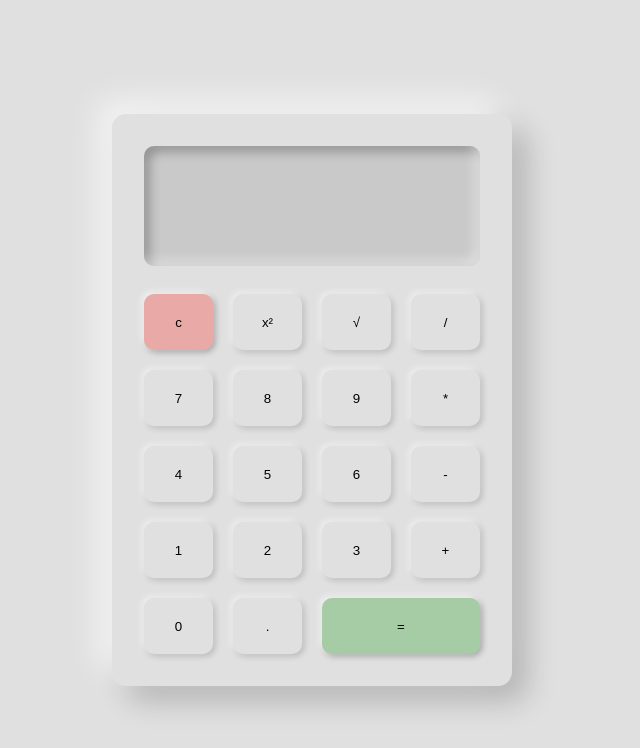
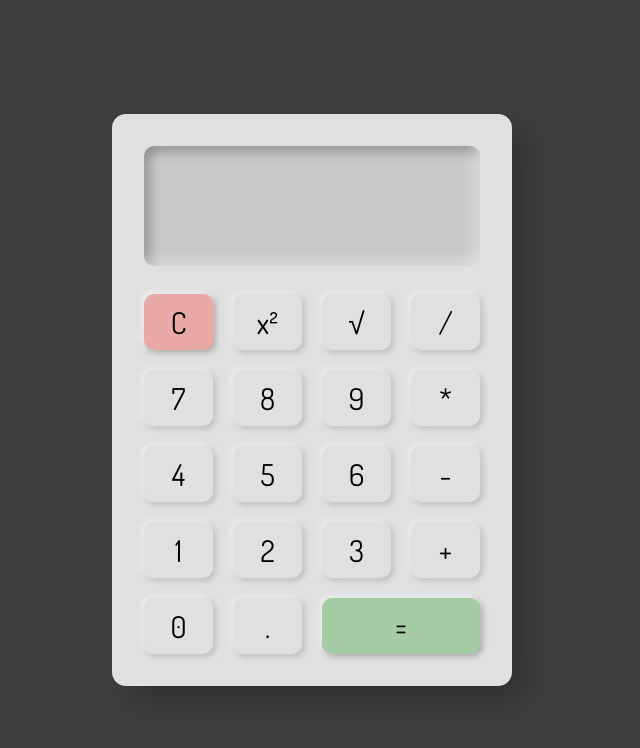
Before and after one commit to Odi000/Calculator, a plain HTML site: page index.html in a window 1280 px wide. Shown: the whole page, without its empty margins (328-968 px from the left). Drawn offline with Linux system fonts and the light colour scheme.

Commit message:
Stylistic Changes done

```diff
--- a/index.html
+++ b/index.html
@@ -13,7 +13,7 @@
     <div class="calculator">
         <div class="screen"></div>
         <div class="buttons">
-            <button>c</button>
+            <button>C</button>
             <button>x²</button>
             <button>√</button>
             <button>/</button>
--- a/styles.css
+++ b/styles.css
@@ -1,3 +1,5 @@
+@import url('https://fonts.googleapis.com/css2?family=Dosis:wght@400;600;700&family=Fjalla+One&display=swap');
+
 *, *::before, *::after{
     box-sizing: border-box;
     margin: 0;
@@ -22,28 +24,36 @@ section{
     display: flex;
     justify-content: center;
     align-items: center;
-    background-color: var(--main-clr);
+    background-color: rgb(62, 62, 62);
 }
 
 button{
-    position: relative;
     background-color: inherit;
+
+    font-family: 'Fjalla One', sans-serif;
+    font-family: Dosis, sans-serif;
+
+    font-size: 3rem;
+    /* font-weight: 600; */
+    display: grid;
+    place-items: center;
     /* background-image: linear-gradient(145deg, #f0f0f0, #cacaca); */
     border: none;
     border-radius: 1rem;
     box-shadow:
-    -2px -2px 6px rgba(255, 255, 255, 0.6),
-    2px 2px 6px rgba(0, 0, 0, 0.2);
-    transition: box-shadow 0.2s;
+    -0.2rem -0.2rem 0.6rem rgba(255, 255, 255, 0.6),
+    0.2rem 0.2rem 0.6rem rgba(0, 0, 0, 0.2);
+    transition: box-shadow 120ms, font-size 120ms;
 }
 
 button:active{
     /* background-image: linear-gradient(145deg,#cacaca,#f0f0f0); */
+    font-size: 2.8rem;
     box-shadow:
-    0  0 6px -6px rgba(255, 255, 255, 0.6),
-    0 0 6px -6px rgba(0, 0, 0, 0.2),
-    inset 2px 2px 6px rgba(0, 0, 0, 0.2),
-    inset -2px -2px 6px rgba(255, 255, 255, 0.6);
+    0  0 0.6rem -0.6rem rgba(255, 255, 255, 0.6),
+    0 0 0.6rem -0.6rem rgba(0, 0, 0, 0.2),
+    inset 0.2rem 0.2rem 0.6rem rgba(0, 0, 0, 0.2),
+    inset -0.2rem -0.2rem 0.6rem rgba(255, 255, 255, 0.6);
 }
 
 .calculator{
@@ -53,14 +63,9 @@ button:active{
     border-radius: 1.4rem;
     padding: 3.2rem;
     box-shadow:
-    -15px -15px 30px rgba(255, 255, 255, 0.6),
-    15px 15px 30px rgba(0, 0, 0, 0.2);
-}
-
-.screen,
-.buttons{
-    /* width: 86%; */
-    margin: 0 auto;
+    /* inset 0 0 0.3rem 0.2rem rgba(0, 0, 0, 0.5), */
+    /* -1.5rem -1.5rem 3rem rgba(255, 255, 255, 0.6), */
+    1.5rem 1.5rem 3rem rgba(0, 0, 0, 0.2);
 }
 
 .screen{
@@ -69,8 +74,8 @@ button:active{
     margin-bottom: 2.8rem;
     border-radius: 1rem;
     box-shadow:
-    inset -5px -5px 12px rgba(255, 255, 255, 0.45),
-    inset 5px 5px 12px rgba(0, 0, 0, 0.3);
+    inset -0.5rem -0.5rem 1.2rem rgba(255, 255, 255, 0.45),
+    inset 0.5rem 0.5rem 1.2rem rgba(0, 0, 0, 0.3);
 }
 
 .buttons{
@@ -83,17 +88,17 @@ button:active{
 .buttons>:first-child,
 .buttons>:last-child{
     box-shadow:
-    -2px -2px 6px rgba(255, 255, 255, 0.75),
-    2px 2px 6px rgba(0, 0, 0, 0.32);
+    -0.2rem -0.2rem 0.6rem rgba(255, 255, 255, 0.75),
+    0.2rem 0.2rem 0.6rem rgba(0, 0, 0, 0.32);
 }
 
 .buttons>:first-child:active,
 .buttons>:last-child:active{
     box-shadow:
-    0  0 6px -6px rgba(255, 255, 255, 0.75),
-    0 0 6px -6px rgba(0, 0, 0, 0.32),
-    inset 2px 2px 6px rgba(0, 0, 0, 0.32),
-    inset -2px -2px 6px rgba(255, 255, 255, 0.75);
+    0 0 0.6rem -0.6rem rgba(255, 255, 255, 0.75),
+    0 0 0.6rem -0.6rem rgba(0, 0, 0, 0.32),
+    inset 0.2rem 0.2rem 0.6rem rgba(0, 0, 0, 0.32),
+    inset -0.2rem -0.2rem 0.6rem rgba(255, 255, 255, 0.75);
 }
 
 .buttons>:first-child{
```
